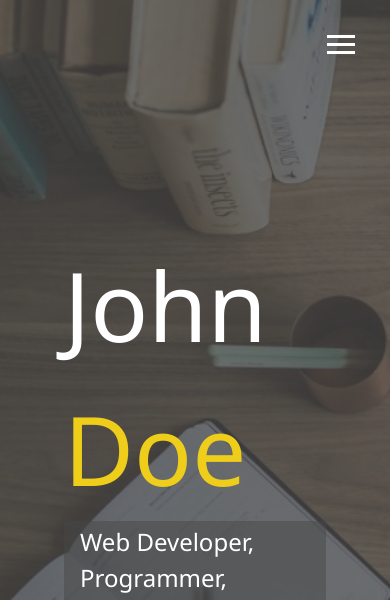
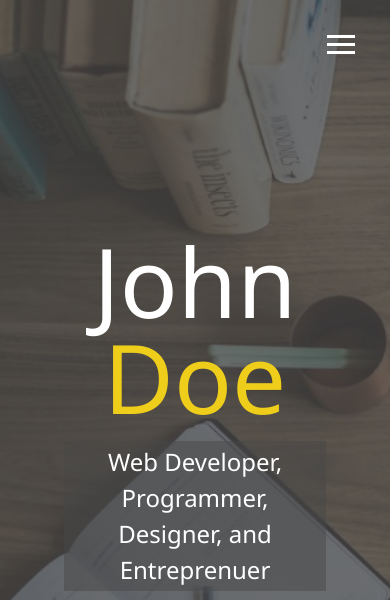
Before and after one commit to laquinntay/modern-portfolio, a website: page dist/index.html in a window 390 px wide. Shown: the top 600 px of the page. Drawn offline with Linux system fonts and the light colour scheme.

Commit message:
made responsiveness to website

```diff
--- a/scss/_config.scss
+++ b/scss/_config.scss
@@ -28,3 +28,25 @@ $background-opacity: 0.75;
     }
   }
 }
+
+//Media Query Mixins
+@mixin mediaSm {
+  @media screen and (max-width: 500px) {
+    @content;
+  }
+}
+@mixin mediaMd {
+  @media screen and (max-width: 768px) {
+    @content;
+  }
+}
+@mixin mediaLg {
+  @media screen and (min-width: 769px) and (max-width: 1170px) {
+    @content;
+  }
+}
+@mixin mediaXl {
+  @media screen and (min-width: 1171px) {
+    @content;
+  }
+}
--- /dev/null
+++ b/scss/_mobile.scss
@@ -0,0 +1,54 @@
+//Widescreens
+@include mediaXl {
+}
+
+// Desktops and Laptops
+@include mediaLg {
+}
+
+//Tablets & Small Laptops
+@include mediaMd {
+  main {
+    align-items: center;
+    text-align: center;
+
+    .lg-heading {
+      line-height: 1;
+      margin-bottom: 1rem;
+    }
+  }
+
+  ul.menu-nav,
+  div.menu-branding {
+    float: none;
+    width: 100%;
+    min-height: 0;
+
+    &.show {
+      transform: translate3d(0, 0, 0);
+    }
+  }
+
+  .menu-nav {
+    height: 75vh;
+    transform: translate3d(-100%, 0, 0);
+  }
+
+  .menu-branding {
+    height: 25vh;
+    transform: translate3d(100%, 0, 0);
+
+    .portrait {
+      background: url("../IMG/sm-portrait.jpg");
+      width: 150px;
+      height: 150px;
+    }
+  }
+}
+
+// Smartphones
+@include mediaSm {
+  main#home h1 {
+    margin-top: 10vh;
+  }
+}
--- a/scss/main.scss
+++ b/scss/main.scss
@@ -1,5 +1,6 @@
 @import "config";
 @import "menu";
+@import "mobile";
 
 * {
   box-sizing: border-box;
```
Also changed, not shown: dist/IMG/sm-portrait.jpg, dist/css/main.css, 1 other file.
